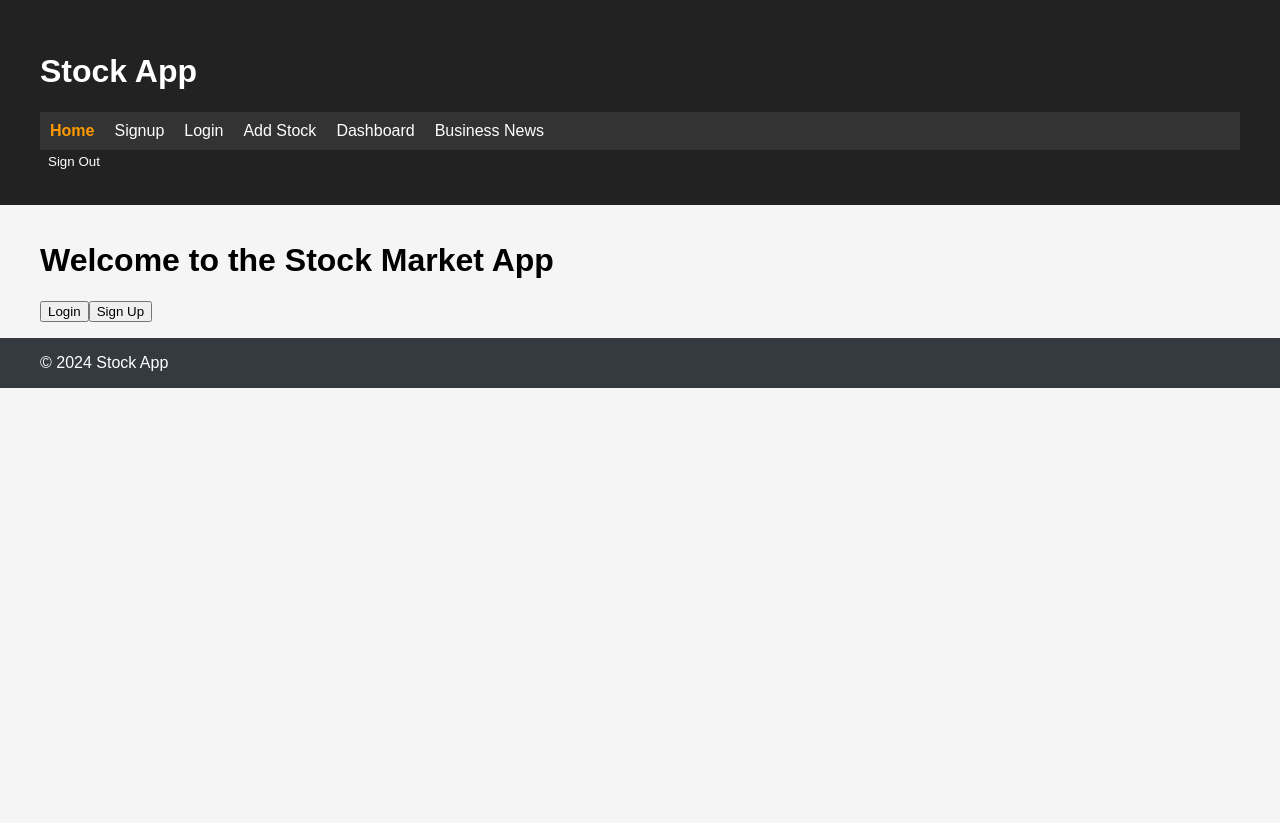
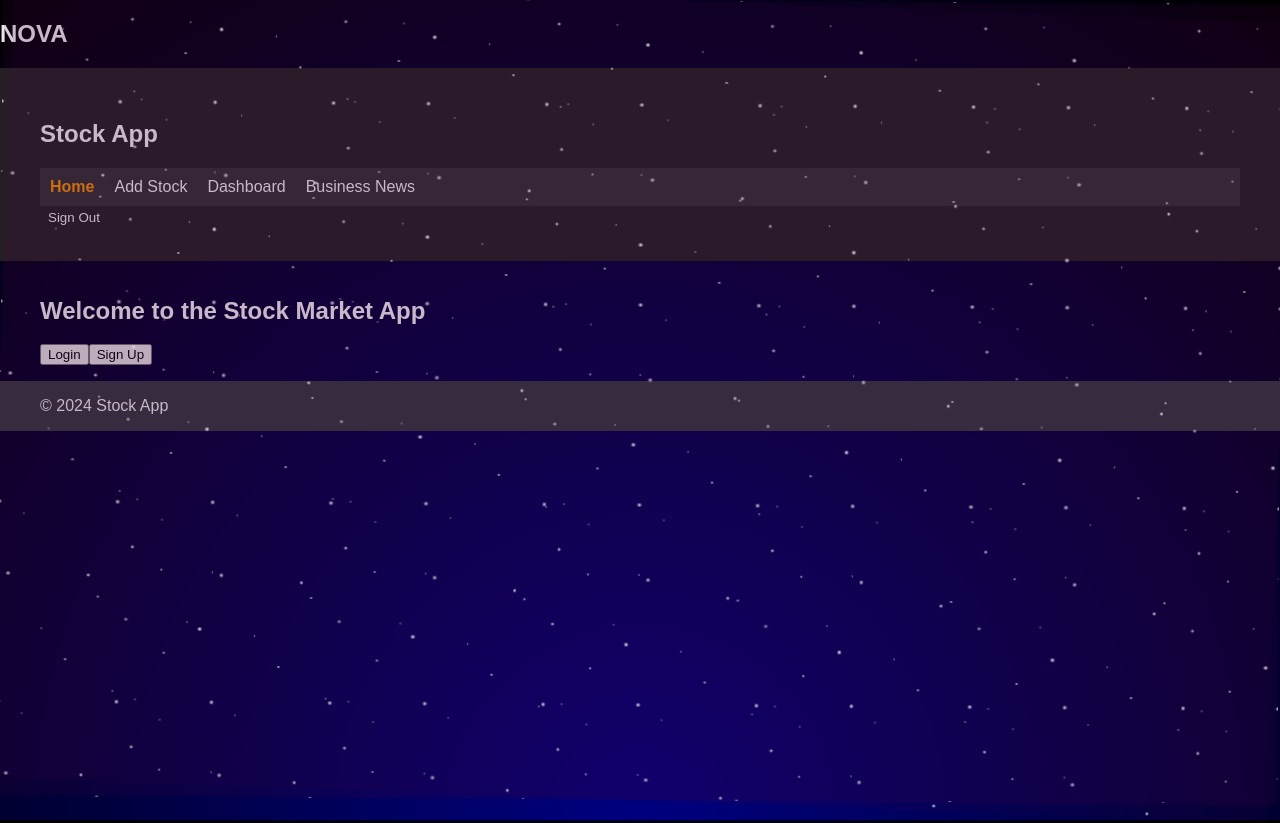
Before and after one commit to timxor/stock-market-app, a React (Create React App) app in the folder my-react-app/: page / in a window 1280 px wide. Before the commit the page ends 800 px from the top, so only its background shows below. Built offline with nearby package versions, Linux system fonts and the light colour scheme; no server answers.

Commit message:
adding background and styling

```diff
--- a/my-react-app/public/index.html
+++ b/my-react-app/public/index.html
@@ -1,43 +1,23 @@
 <!DOCTYPE html>
 <html lang="en">
-  <head>
-    <meta charset="utf-8" />
-    <link rel="icon" href="%PUBLIC_URL%/favicon.ico" />
-    <meta name="viewport" content="width=device-width, initial-scale=1" />
-    <meta name="theme-color" content="#000000" />
-    <meta
-      name="description"
-      content="Web site created using create-react-app"
-    />
-    <link rel="apple-touch-icon" href="%PUBLIC_URL%/logo192.png" />
-    <!--
-      manifest.json provides metadata used when your web app is installed on a
-      user's mobile device or desktop. See https://developers.google.com/web/fundamentals/web-app-manifest/
-    -->
-    <link rel="manifest" href="%PUBLIC_URL%/manifest.json" />
-    <!--
-      Notice the use of %PUBLIC_URL% in the tags above.
-      It will be replaced with the URL of the `public` folder during the build.
-      Only files inside the `public` folder can be referenced from the HTML.
+<head>
+  <meta charset="UTF-8">
+  <meta name="viewport" content="width=device-width, initial-scale=1.0">
+  <title>Document</title>
 
-      Unlike "/favicon.ico" or "favicon.ico", "%PUBLIC_URL%/favicon.ico" will
-      work correctly both with client-side routing and a non-root public URL.
-      Learn how to configure a non-root public URL by running `npm run build`.
-    -->
-    <title>React App</title>
-  </head>
-  <body>
-    <noscript>You need to enable JavaScript to run this app.</noscript>
+  <link rel="stylesheet" href="style.css">
+  <script defer src="app.js"></script>
+</head>
+<body>
+  <section>
+    <h1>NOVA</h1>
+    <div class="space stars1"></div>
+    <div class="space stars2"></div>
+    <div class="space stars3"></div>
     <div id="root"></div>
-    <!--
-      This HTML file is a template.
-      If you open it directly in the browser, you will see an empty page.
 
-      You can add webfonts, meta tags, or analytics to this file.
-      The build step will place the bundled scripts into the <body> tag.
 
-      To begin the development, run `npm start` or `yarn start`.
-      To create a production bundle, use `npm run build` or `yarn build`.
-    -->
-  </body>
+  </section>
+
+</body>
 </html>
--- /dev/null
+++ b/my-react-app/public/style.css
@@ -0,0 +1,75 @@
+body {
+    background: radial-gradient(circle at bottom, navy 0, black 100%);
+    height: 100vh;
+    overflow: hidden;
+  }
+
+  h1 {
+    color:white;
+  }
+
+  .space {
+    background: rgba(61, 1, 66, 0.1) center / 200px 200px round;
+    bottom: 0;
+    left: 0;
+    position: absolute;
+    right: 0;
+    top: 0;
+  }
+
+  .stars1 {
+    animation: space 180s ease-in-out infinite;
+    background-image:
+      radial-gradient(1px 1px at 25px 5px, white, rgba(255, 255, 255, 0)),
+      radial-gradient(1px 1px at 50px 25px, white, rgba(255, 255, 255, 0)),
+      radial-gradient(1px 1px at 125px 20px, white, rgba(255, 255, 255, 0)),
+      radial-gradient(1.5px 1.5px at 50px 75px, white, rgba(255, 255, 255, 0)),
+      radial-gradient(2px 2px at 15px 125px, white, rgba(255, 255, 255, 0)),
+      radial-gradient(2.5px 2.5px at 110px 80px, white, rgba(255, 255, 255, 0));
+  }
+
+  .stars2 {
+    animation: space 240s ease-in-out infinite;
+    background-image:
+      radial-gradient(1px 1px at 75px 125px, white, rgba(255, 255, 255, 0)),
+      radial-gradient(1px 1px at 100px 75px, white, rgba(255, 255, 255, 0)),
+      radial-gradient(1.5px 1.5px at 199px 100px, white, rgba(255, 255, 255, 0)),
+      radial-gradient(2px 2px at 20px 50px, white, rgba(255, 255, 255, 0)),
+      radial-gradient(2.5px 2.5px at 100px 5px, white, rgba(255, 255, 255, 0)),
+      radial-gradient(2.5px 2.5px at 5px 5px, white, rgba(255, 255, 255, 0));
+  }
+
+  .stars3 {
+    animation: space 100s ease-in-out infinite;
+    background-image:
+      radial-gradient(1px 1px at 10px 10px, white, rgba(255, 255, 255, 0)),
+      radial-gradient(1px 1px at 150px 150px, white, rgba(255, 255, 255, 0)),
+      radial-gradient(1.5px 1.5px at 60px 170px, white, rgba(255, 255, 255, 0)),
+      radial-gradient(1.5px 1.5px at 175px 180px, white, rgba(255, 255, 255, 0)),
+      radial-gradient(2px 2px at 195px 95px, white, rgba(255, 255, 255, 0)),
+      radial-gradient(2.5px 2.5px at 95px 145px, white, rgba(255, 255, 255, 0));
+  }
+
+  @keyframes space {
+    40% {
+      opacity: 0.75;
+    }
+    50% {
+      opacity: 0.25;
+    }
+    60% {
+      opacity: 0.75;
+    }
+    100% {
+      transform: rotate(360deg);
+    }
+  }
+
+  @keyframes flash {
+    0%, 49.9%, 100% {
+      border-color: transparent;
+    }
+    50%, 99.9% {
+      border-color: rgb(248, 248, 248);
+    }
+  }
--- a/my-react-app/src/App.js
+++ b/my-react-app/src/App.js
@@ -32,7 +32,6 @@ function App() {
             <Route path="/signup" element={<SignUp />} />
             <Route path="/addstock" element={<AddStock />} />
             <Route path="/dashboard" element={<Dashboard />} />
-            <Route path="/businessnews" element={<BusinessNews />} />
           </Routes>
         </main>
         <footer className="footer bg-dark text-white text-center py-3">
--- a/my-react-app/src/components/Navbar.js
+++ b/my-react-app/src/components/Navbar.js
@@ -1,4 +1,3 @@
-// Navbar.js
 import React from 'react';
 import { Link, useLocation } from 'react-router-dom';
 import './Navbar.css'; // Import the CSS file
@@ -11,13 +10,6 @@ const Navbar = () => {
       <ul>
         <li>
           <Link to="/" className={location.pathname === '/' ? 'active' : ''}>Home</Link>
-        </li>
-        <Link to="/signup" className={location.pathname === '/signup' ? 'active' : ''}>Signup</Link>
-
-        <li>
-        </li>
-        <li>
-        <Link to="/login" className={location.pathname === '/login' ? 'active' : ''}>Login</Link>
         </li>
         <li>
           <Link to="/AddStock" className={location.pathname === '/AddStock' ? 'active' : ''}>Add Stock</Link>
```
